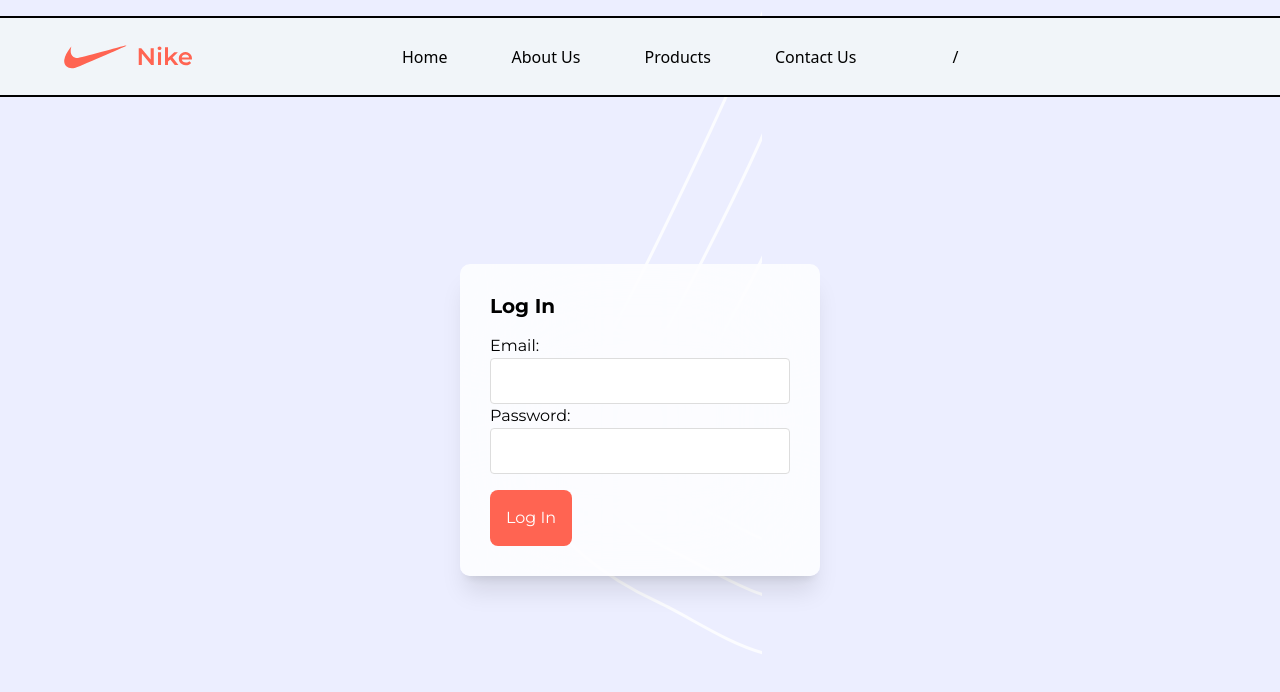
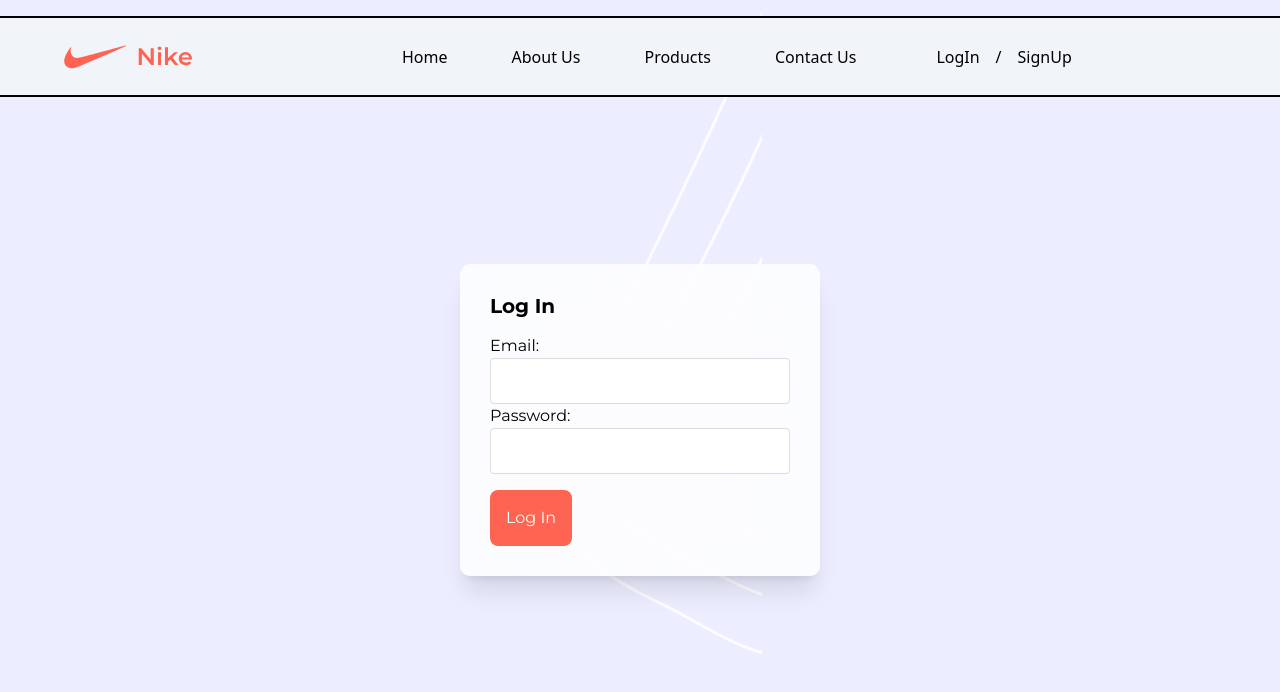
Before and after one commit to Kunalkumar17/Nike_Ecommerce_Site, a React (Vite) app: page /login in a window 1280 px wide. Shown: the top 692 px of the page. Built offline with nearby package versions, Linux system fonts and the light colour scheme; a web font is replaced by a local one.

Commit message:
add log in and sign up page

```diff
--- a/src/components/Nav.jsx
+++ b/src/components/Nav.jsx
@@ -6,10 +6,10 @@ import { Link } from 'react-router-dom'
 
 const Nav = () => {
 
-    const [ user , setUser ] = useState('')
-    const [ logInlink , setLogInlink ] = useState('')
-    const [ signUp , setSignUp ] = useState('')
-    const [ SignInlink , setSignInlink ] = useState('')
+    const [ user , setUser ] = useState('LogIn')
+    const [ logInlink , setLogInlink ] = useState('/login')
+    const [ signUp , setSignUp ] = useState('SignUp')
+    const [ SignInlink , setSignInlink ] = useState('/signup')
     const getUser = async() => {
         const res = await fetch('http://localhost:3000/' , {
             method: 'GET',
```
